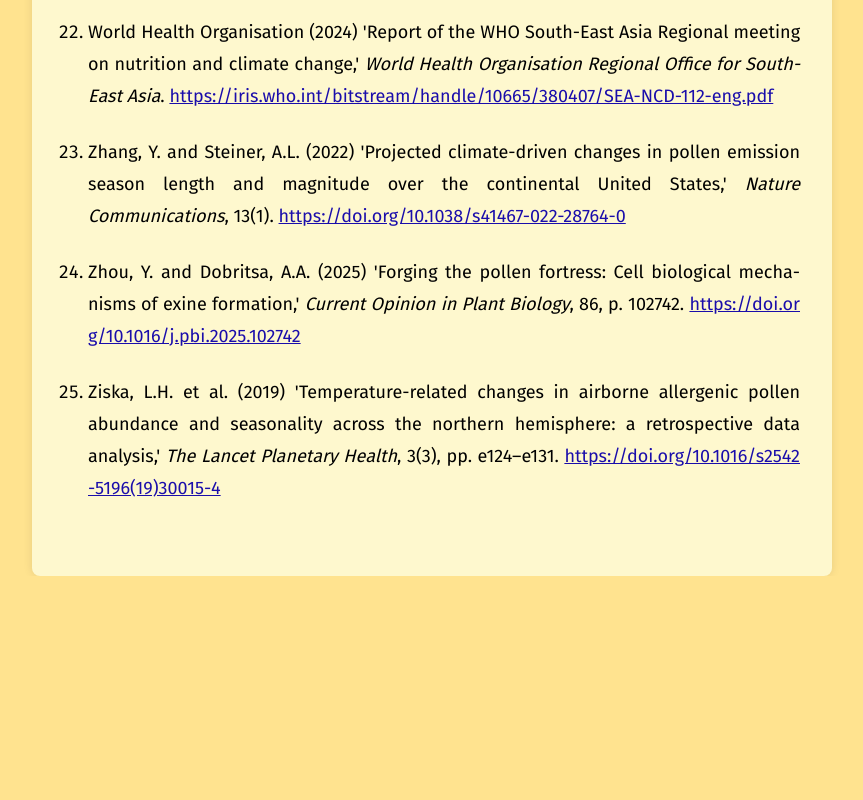
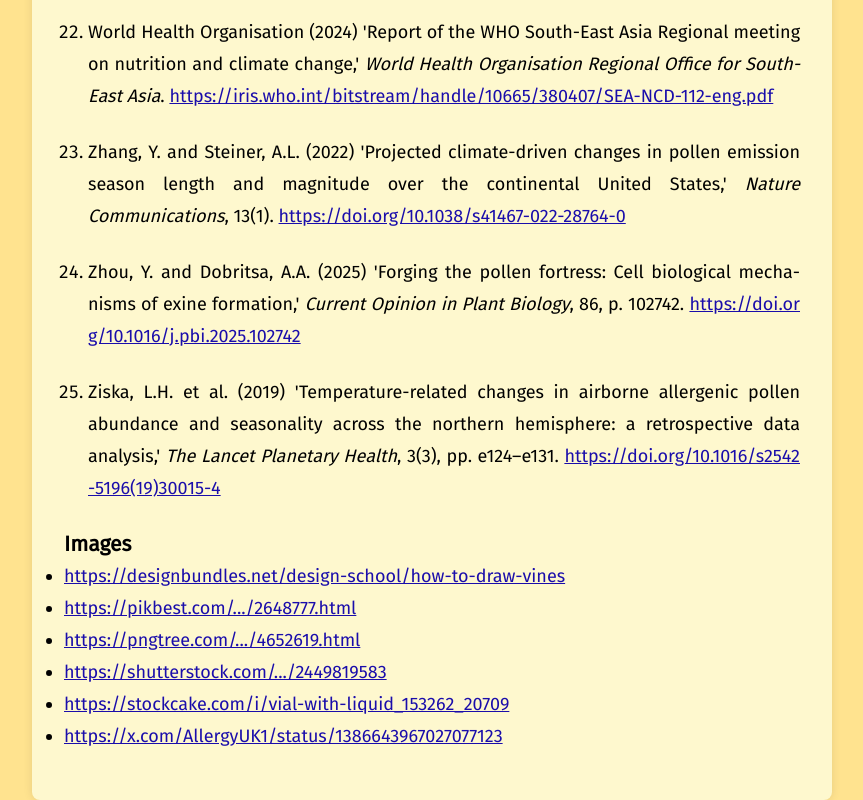
Before and after one commit to ML-Games/PollomystReferences, a Next.js app: page / in a window 1280 px wide. Shown: the part 2319-3119 px from the top of the page, without its empty margins (208-1071 px from the left). Before the commit the page ends 2895 px from the top, so only its background shows below. Built offline with nearby package versions, Linux system fonts and the light colour scheme.

Commit message:
added image links

```diff
--- a/pages/index.js
+++ b/pages/index.js
@@ -171,6 +171,71 @@ export default function Home() {
             </a>
           </li>
         </ol>
+        <div className={styles.subsection}>
+          <h3 className={styles.subsectionTitle}>Images</h3>
+          <ul className={styles.imageList}>
+            <li>
+              <a
+                href="https://designbundles.net/design-school/how-to-draw-vines"
+                target="_blank"
+                rel="noopener noreferrer"
+                className={styles.link}
+              >
+                https://designbundles.net/design-school/how-to-draw-vines
+              </a>
+            </li>
+            <li>
+              <a
+                href="https://pikbest.com/png-images/qiantu-summer-flowers-yellow-drawing-cartoon-small-flowers-free-buckle_2648777.html"
+                target="_blank"
+                rel="noopener noreferrer"
+                className={styles.link}
+              >
+                https://pikbest.com/.../2648777.html
+              </a>
+            </li>
+            <li>
+              <a
+                href="https://pngtree.com/freepng/green-flowers-lily-illustration_4652619.html"
+                target="_blank"
+                rel="noopener noreferrer"
+                className={styles.link}
+              >
+                https://pngtree.com/.../4652619.html
+              </a>
+            </li>
+            <li>
+              <a
+                href="https://www.shutterstock.com/image-vector/floral-ivy-drawing-decorative-ornament-flat-2449819583"
+                target="_blank"
+                rel="noopener noreferrer"
+                className={styles.link}
+              >
+                https://shutterstock.com/.../2449819583
+              </a>
+            </li>
+            <li>
+              <a
+                href="https://stockcake.com/i/vial-with-liquid_153262_20709"
+                target="_blank"
+                rel="noopener noreferrer"
+                className={styles.link}
+              >
+                https://stockcake.com/i/vial-with-liquid_153262_20709
+              </a>
+            </li>
+            <li>
+              <a
+                href="https://x.com/AllergyUK1/status/1386643967027077123"
+                target="_blank"
+                rel="noopener noreferrer"
+                className={styles.link}
+              >
+                https://x.com/AllergyUK1/status/1386643967027077123
+              </a>
+            </li>
+          </ul>
+        </div>
       </main>
     </>
   );
```
